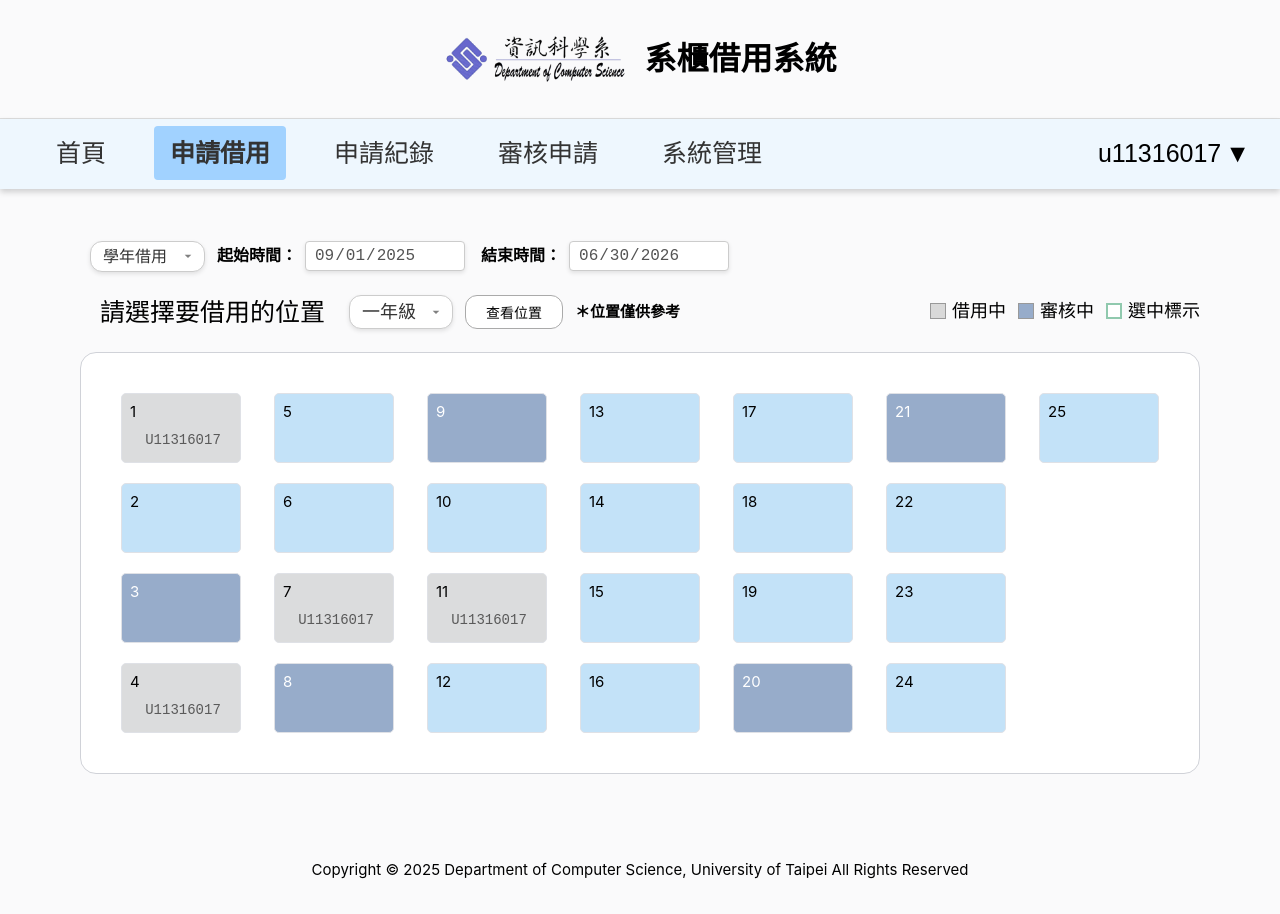
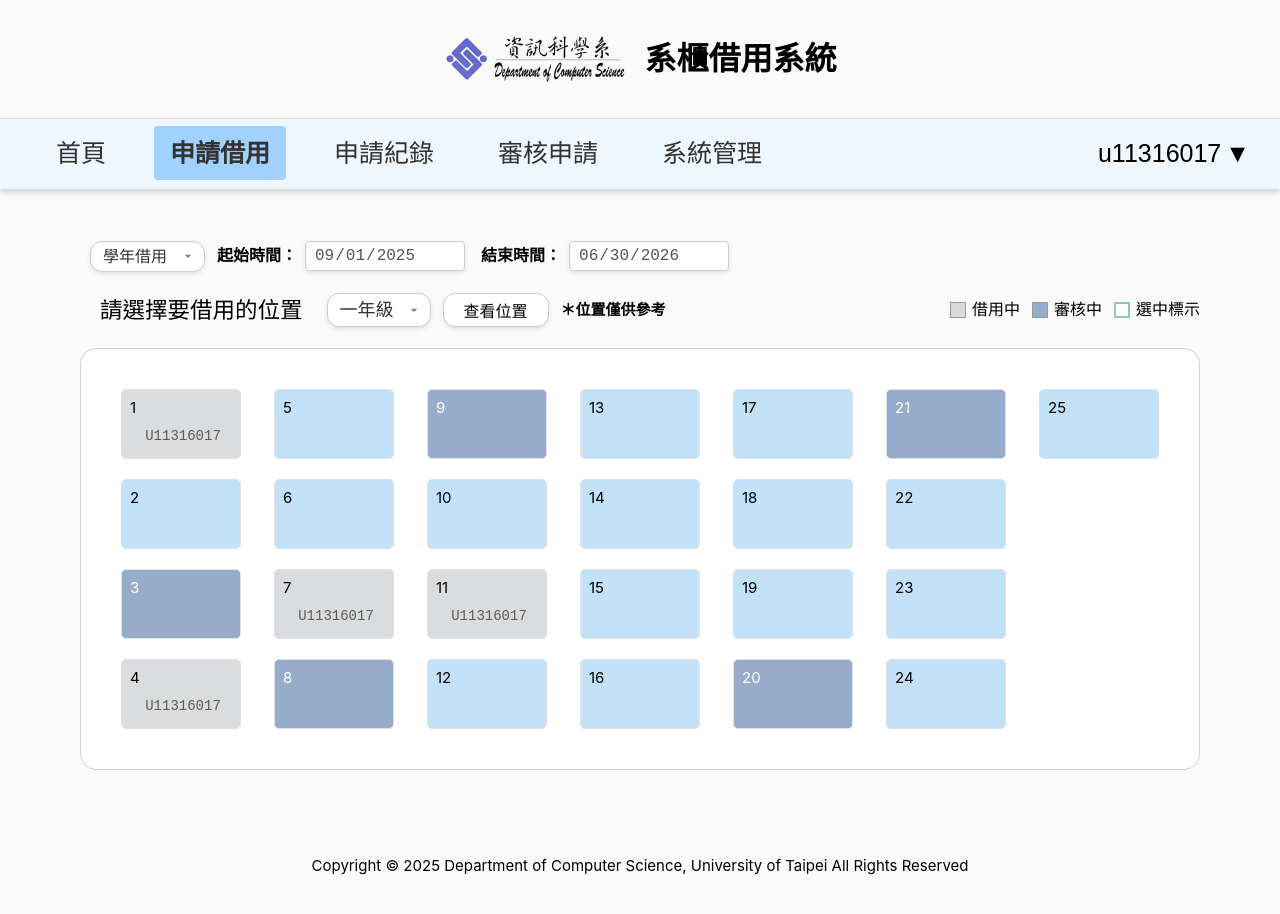
Before and after one commit to UTCS-G505/Locker-borrow-system-Frontend, a Vue app: page /apply in a window 1280 px wide. Built offline with nearby package versions, Linux system fonts and the light colour scheme.

Commit message:
fix: 統一除了標題和備註外的字體大小；修改申請成功的提示

```diff
--- a/src/views/ApplyView.vue
+++ b/src/views/ApplyView.vue
@@ -87,7 +87,7 @@
   }
   function handleConfirmBorrow({ locker, reason }) {
     showConfirmModal.value = false
-    alert(`櫃子 ${locker.name} 已確認借用，理由：${reason}`)
+    alert(`成功申請借用櫃子 ${locker.name} ，理由：${reason}`)
   }
   function handleTimeRangeUpdate(range) {
     timeRange.value = range
@@ -188,7 +188,6 @@
   }
 
   .label-text h2 {
-    font-size: 25px;
     white-space: nowrap;
     overflow: hidden;
     text-overflow: ellipsis;
@@ -198,12 +197,12 @@
   .view-button {
     background-color: white;
     color: black;
-    border: 1px solid #aaa;
+    border: 1px solid #ccc;
     border-radius: 12px;
-    padding: 6px 20px;
+    padding: 4px 20px;
     cursor: pointer;
-    font-size: 14px;
     user-select: none;
+    box-shadow: 0 2px 4px rgba(0, 0, 0, 0.1);
   }
   .view-button:hover {
     background-color: #DFE1E6;
@@ -213,7 +212,6 @@
   .status-legend {
     display: flex;
     align-items: center;
-    font-size: 18px;
     gap: 6px;
   }
   .status-color {
@@ -235,6 +233,13 @@
   .view-word h4 {
     font-weight: bold;
   }
+
+  /* 統一字體大小為 16px */
+  .view-button,
+  .status-legend span {
+    font-size: 16px;
+  }
+
 
   /* 手機版 */
   @media (max-width: 767px) {
```
